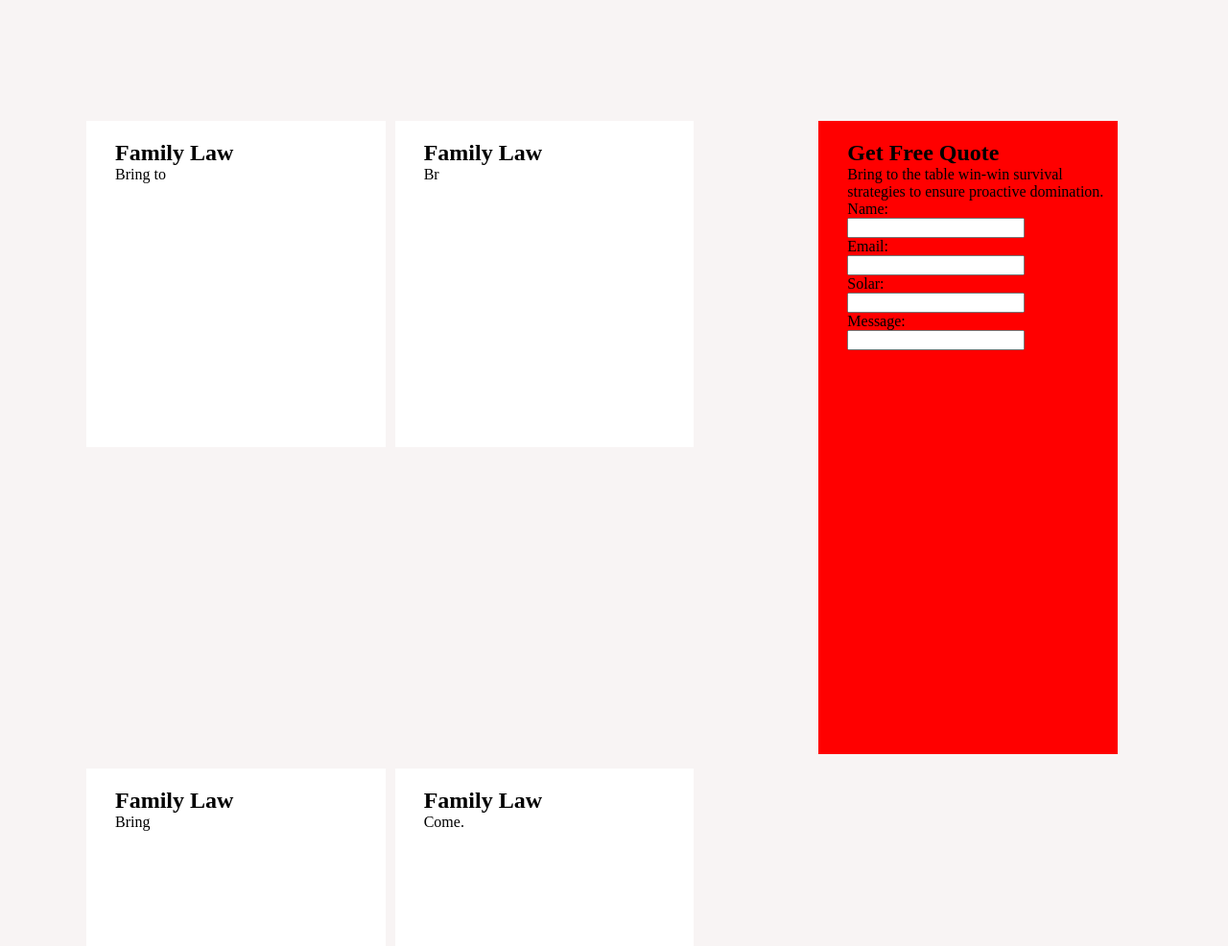
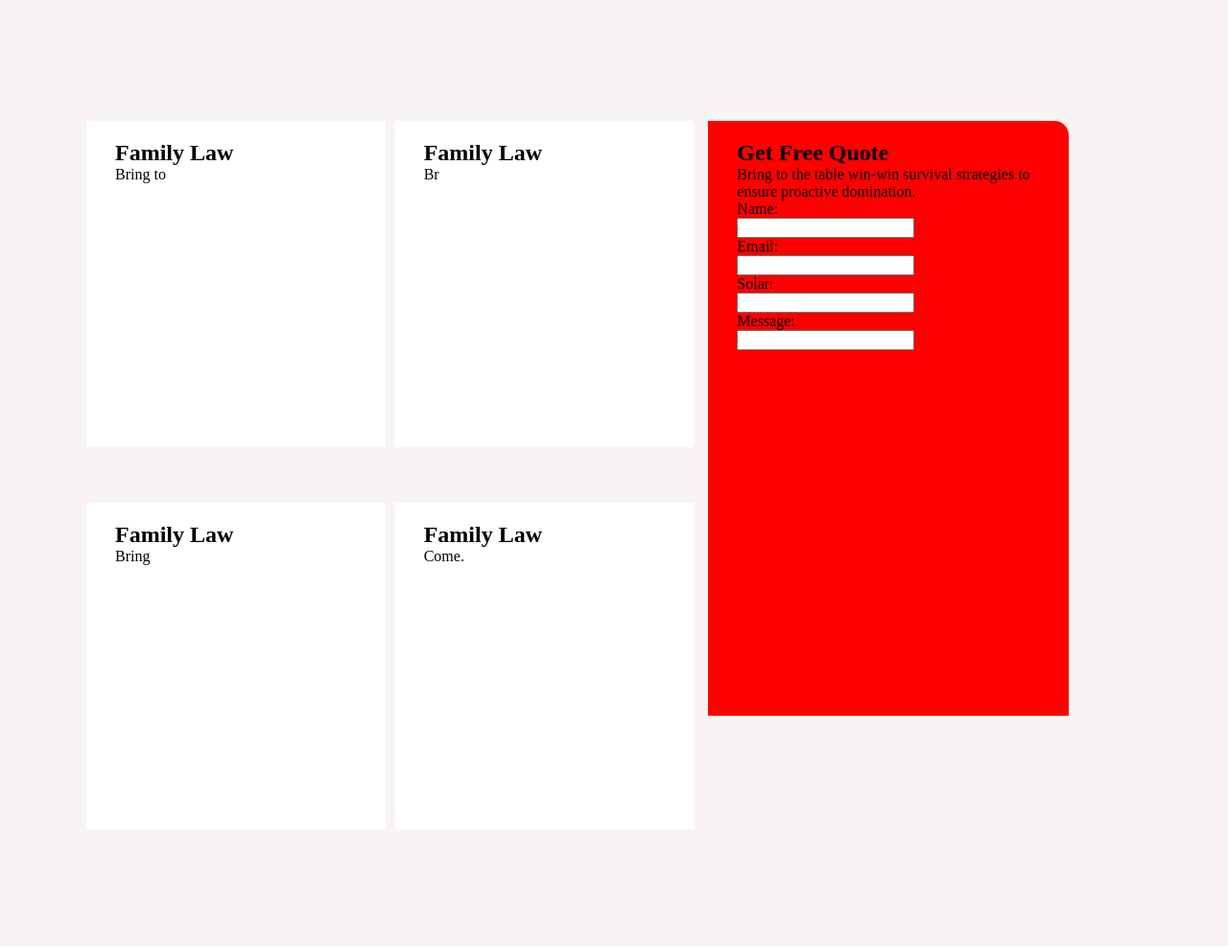
Before and after one commit to CharlesAduSark/safeenergy, a plain HTML site: page index.html in a window 1280 px wide. Shown: the part 1960-2946 px from the top of the page at 96% size. Drawn offline with Linux system fonts and the light colour scheme.

Commit message:
Modify the practice area

```diff
--- a/css/products.css
+++ b/css/products.css
@@ -50,12 +50,17 @@
 }
 
 .pro-boxes1{
-    width: 22vw;
-    height: 80vh;
-    grid-column-start: 3;
+    width: 27vw;
+    height: 75vh;
+    grid-row-start: 3;
     grid-column-end: 4;
+    grid-row-start: 1;
+    grid-row-end: 3;
     background-color: red;
     margin-top: 177px;
     padding-top: 20px;
-    padding-left: 30px
+    padding-left: 30px;
+    margin-left: -115px;
+    border-top-right-radius: 15px;
+
 }
```
